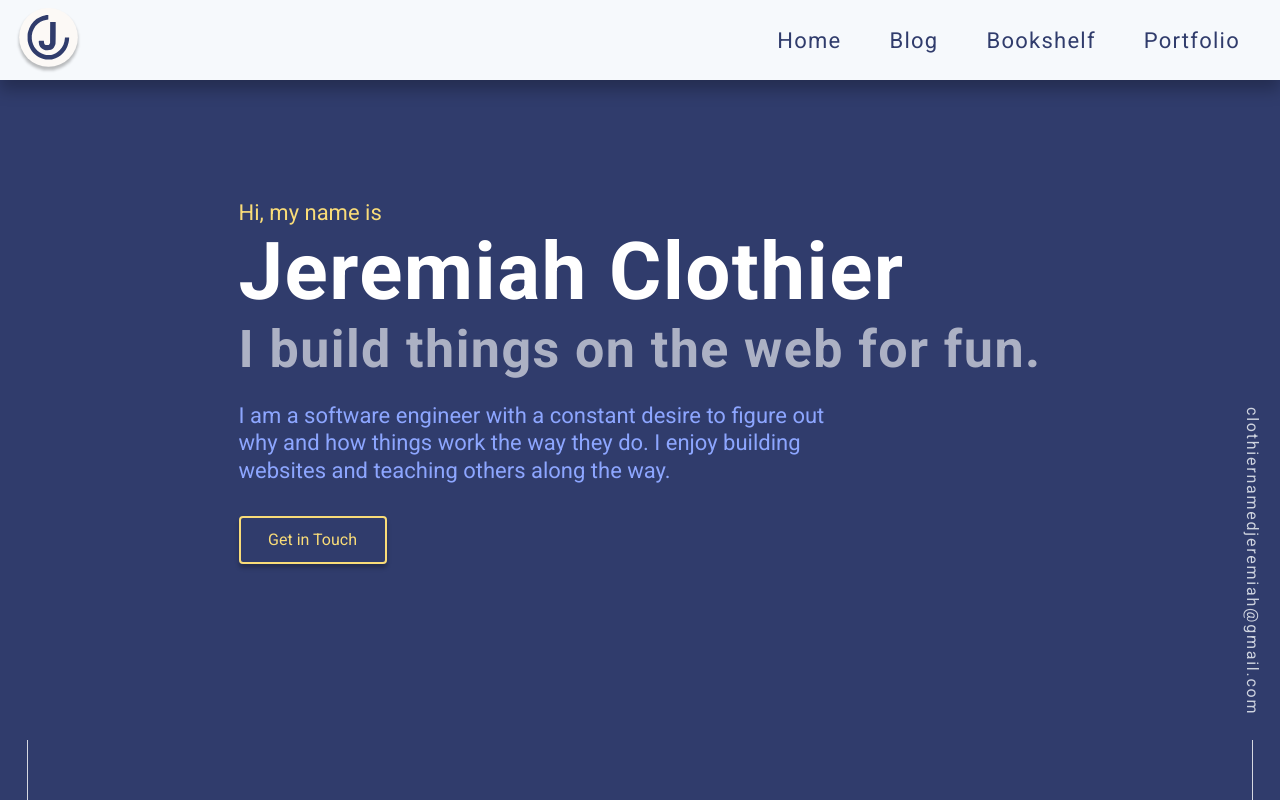
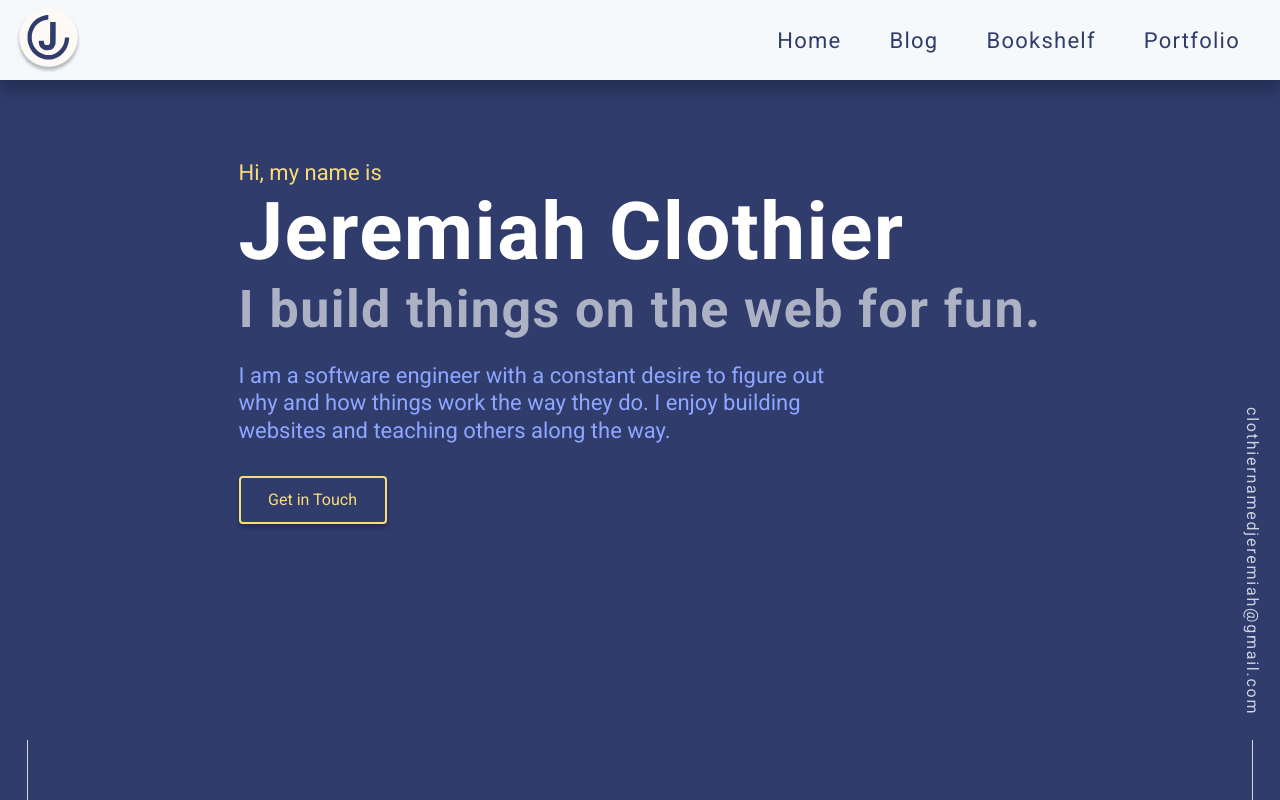
Before and after one commit to ClothierNamedJeremiah/personal-website, a Next.js app: page / in a window 1280 px wide. Built offline with nearby package versions, Linux system fonts and the light colour scheme.

Commit message:
resolving ESLint config issues

```diff
--- a/src/components/Welcome.jsx
+++ b/src/components/Welcome.jsx
@@ -1,9 +1,8 @@
 import React from 'react';
 
-const Welcome = () => {
-  return (
+const Welcome = () => (
   <div className="welcome-wrapper">
-      <div className="welcome-container">
+    <div>
       <span className="fs-normal fc-yellow">Hi, my name is</span>
       <h1 className="fs-x-large title">Jeremiah Clothier</h1>
       <h2 className="fs-large subtitle">I build things on the web for fun.</h2>
@@ -24,8 +23,6 @@ const Welcome = () => {
       </div>
     </div>
   </div>
-  )
-}
+);
 
-
-export default Welcome
+export default Welcome;
--- a/src/pages/blog/index.jsx
+++ b/src/pages/blog/index.jsx
@@ -2,7 +2,7 @@ import React from 'react';
 
 const Blog = () => (
   <h1>
-    Blog
+    Blogs coming soon...
   </h1>
 );
 
--- a/src/pages/bookshelf/index.jsx
+++ b/src/pages/bookshelf/index.jsx
@@ -2,7 +2,7 @@ import React from 'react';
 
 const Bookshelf = () => (
   <h1>
-    Bookshelf
+    Bookshelf coming soon...
   </h1>
 );
 
--- a/src/pages/portfolio/index.jsx
+++ b/src/pages/portfolio/index.jsx
@@ -2,7 +2,7 @@ import React from 'react';
 
 const Portfolio = () => (
   <h1>
-    Portfolio
+    Portfolio coming soon...
   </h1>
 );
 
--- a/src/scss/components/_welcome.scss
+++ b/src/scss/components/_welcome.scss
@@ -1,10 +1,12 @@
 .welcome-wrapper {
   display: flex;
-  margin-top: 5vh;
   justify-content: center;
 
+  max-width: 1240px;
+  margin-top: 5vh;
+
   @media screen and (min-width: 750px) {
-    margin-top: 15vh;
+    margin-top: 10vh;
   }
 }
 
```
Lines whose indentation alone changed are shown as unchanged.
